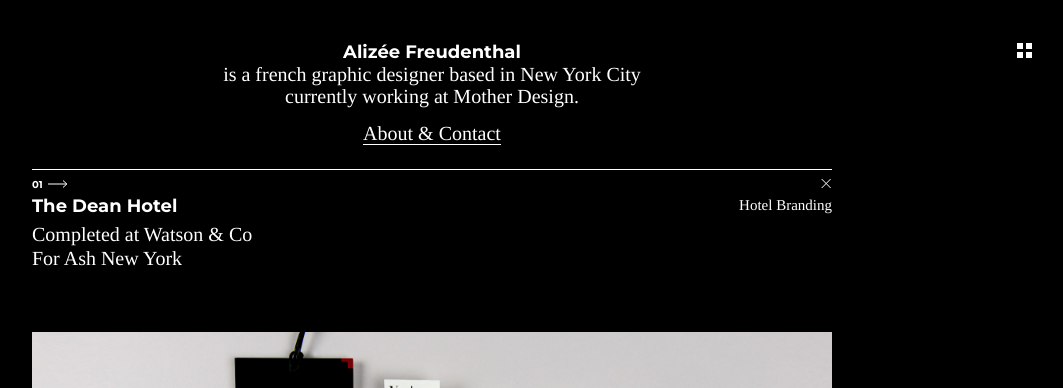
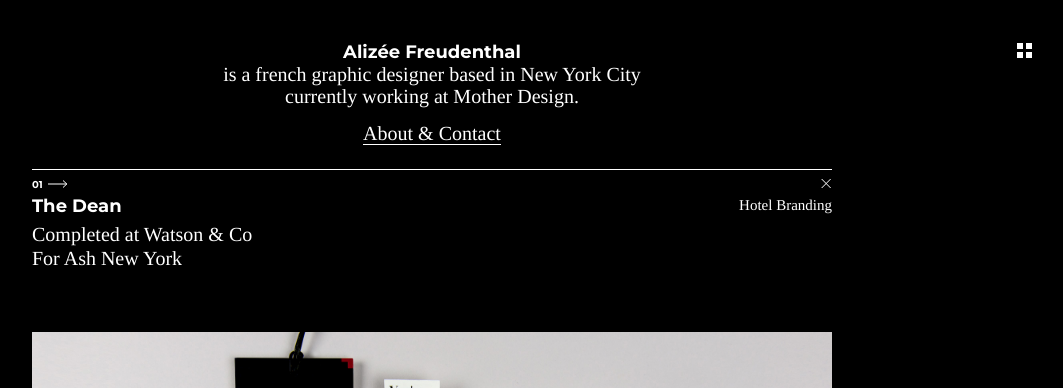
Before and after one commit to troyer/afportfolio, a Jekyll site: the page built from _posts/2016-09-26-the-dean-hotel.markdown, in a window 1280 px wide. Shown: the top 388 px of the page, without its empty margins (208-1271 px from the left). Built offline with Jekyll 4.4.1, drawn with Linux system fonts in a browser that asks for light colours; nearby versions of some CDN libraries; some of the changed text lies outside the part shown.

Commit message:
Updated The Dean Hotel

```diff
--- a/_posts/2016-09-26-the-dean-hotel.markdown
+++ b/_posts/2016-09-26-the-dean-hotel.markdown
@@ -1,5 +1,5 @@
 ---
-title: The Dean Hotel
+title: The Dean
 date: 2016-09-26 15:56:00 Z
 tags:
 - hotel
@@ -12,6 +12,6 @@
 order-id: 1-TheDean
 ---
 
-![AlizeeFreudenthal-TheDean-1.jpg](/uploads/AlizeeFreudenthal-TheDean-1.jpg)![AlizeeFreudenthal-TheDean-2.jpg](/uploads/AlizeeFreudenthal-TheDean-2.jpg)![AlizeeFreudenthal-TheDean-3.jpg](/uploads/AlizeeFreudenthal-TheDean-3.jpg)![AlizeeFreudenthal-TheDean-5.jpg](/uploads/AlizeeFreudenthal-TheDean-5.jpg)![AlizeeFreudenthal-TheDean-4.jpg](/uploads/AlizeeFreudenthal-TheDean-4.jpg)![AlizeeFreudenthal-TheDean-7.jpg](/uploads/AlizeeFreudenthal-TheDean-7.jpg)![AlizeeFreudenthal-TheDean-6.jpg](/uploads/AlizeeFreudenthal-TheDean-6.jpg)![AlizeeFreudenthal-TheDean-11.jpg](/uploads/AlizeeFreudenthal-TheDean-11.jpg)![AlizeeFreudenthal-TheDean-12.jpg](/uploads/AlizeeFreudenthal-TheDean-12.jpg)![AlizeeFreudenthal-TheDean-18.jpg](/uploads/AlizeeFreudenthal-TheDean-18.jpg)![AlizeeFreudenthal-TheDean-13.jpg](/uploads/AlizeeFreudenthal-TheDean-13.jpg)![AlizeeFreudenthal-TheDean-14.jpg](/uploads/AlizeeFreudenthal-TheDean-14.jpg)![AlizeeFreudenthal-TheDean-15.jpg](/uploads/AlizeeFreudenthal-TheDean-15.jpg)![AlizeeFreudenthal-TheDean-19.jpg](/uploads/AlizeeFreudenthal-TheDean-19.jpg)
+![AlizeeFreudenthal-TheDean-1.jpg](/uploads/AlizeeFreudenthal-TheDean-1.jpg)![AlizeeFreudenthal-TheDean-2.jpg](/uploads/AlizeeFreudenthal-TheDean-2.jpg)![AlizeeFreudenthal-TheDean-3.jpg](/uploads/AlizeeFreudenthal-TheDean-3.jpg)![AlizeeFreudenthal-TheDean-5.jpg](/uploads/AlizeeFreudenthal-TheDean-5.jpg)![AlizeeFreudenthal-TheDean-4.jpg](/uploads/AlizeeFreudenthal-TheDean-4.jpg)![AlizeeFreudenthal-TheDean-7.jpg](/uploads/AlizeeFreudenthal-TheDean-7.jpg)![AlizeeFreudenthal-TheDean-6.jpg](/uploads/AlizeeFreudenthal-TheDean-6.jpg)![AlizeeFreudenthal-TheDean-11.jpg](/uploads/AlizeeFreudenthal-TheDean-11.jpg)![AlizeeFreudenthal-TheDean-12.jpg](/uploads/AlizeeFreudenthal-TheDean-12.jpg)![AlizeeFreudenthal-TheDean-18.jpg](/uploads/AlizeeFreudenthal-TheDean-18.jpg)![AlizeeFreudenthal-TheDean-13.jpg](/uploads/AlizeeFreudenthal-TheDean-13.jpg)![AlizeeFreudenthal-TheDean-14.jpg](/uploads/AlizeeFreudenthal-TheDean-14.jpg)![AlizeeFreudenthal-TheDean-15.jpg]![AlizeeFreudenthal-TheDean-20.jpg](/uploads/AlizeeFreudenthal-TheDean-20.jpg)(/uploads/AlizeeFreudenthal-TheDean-15.jpg)![AlizeeFreudenthal-TheDean-19.jpg](/uploads/AlizeeFreudenthal-TheDean-19.jpg)
 
 Photography: Christian Harder courtesy of ASH
```
